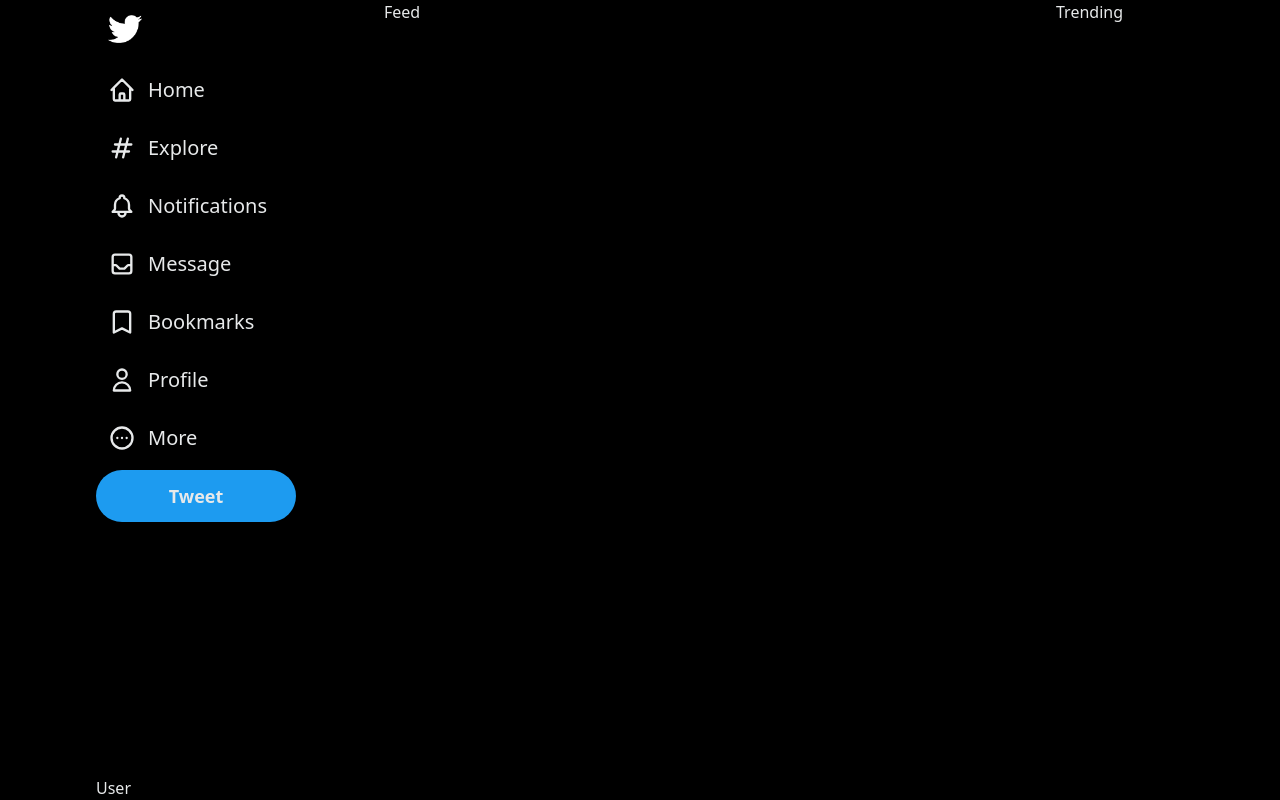
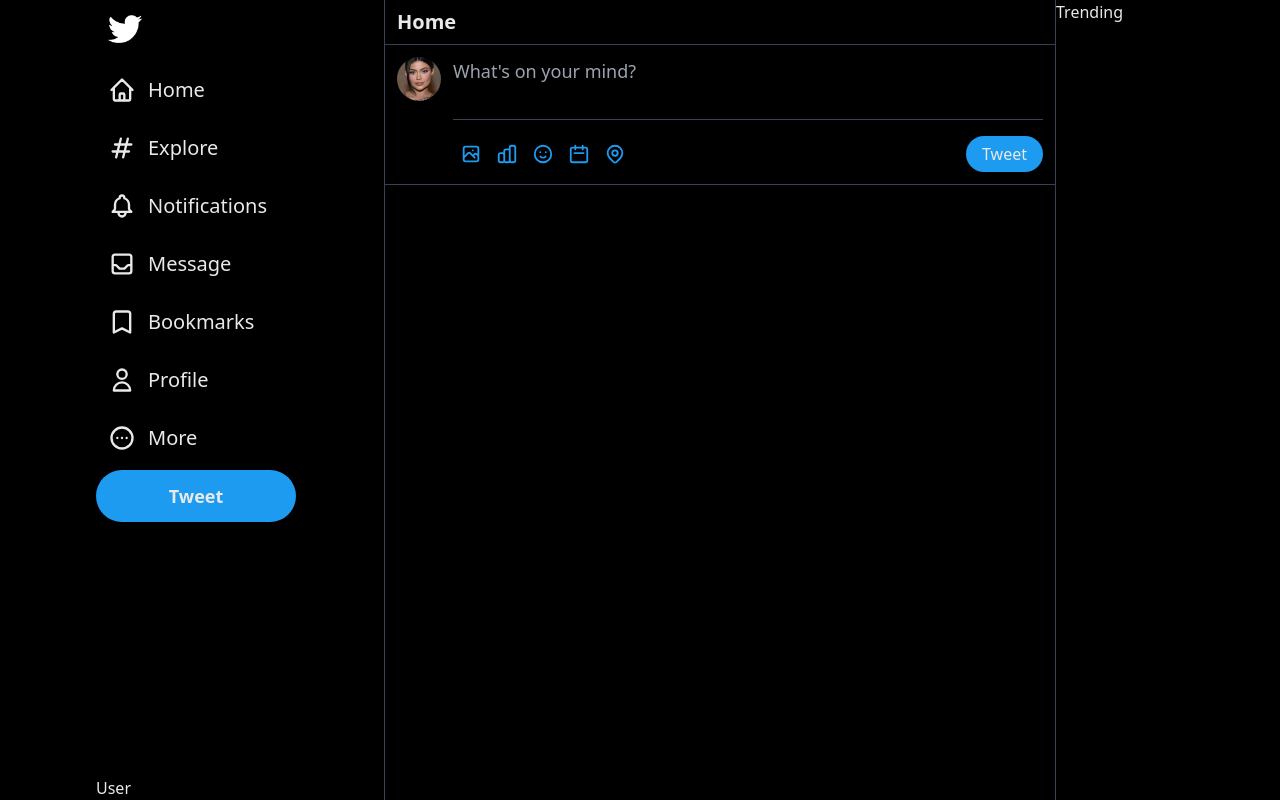
Before and after one commit to SethDimmer123/twitter-clone, a Next.js app: page / in a window 1280 px wide. Built offline with nearby package versions, Linux system fonts and the light colour scheme.

Commit message:
initial commit

```diff
--- a/components/Postfeed.js
+++ b/components/Postfeed.js
@@ -1,10 +1,17 @@
+import TweetInput from "./TweetInput";
+
 export default function PostsFeed() {
     return (//flex-grow makes sure the feed takes up most of the space
-        <div className="sm:ml-20 xl:ml-96 max-w-2xl flex-grow">
+        <div className="sm:ml-20 xl:ml-96 max-w-2xl flex-grow
+        border-gray-700 border-x">
             {/* small breakpoint margin-left of 20
                 extra large breakpoint margin-left 96
                 max width of the feed to cap the width of the feed */}
-            Feed
+                <div className="px-3 py-2 text-lg sm:text-xl font-bold
+                border-b border-gray-700 sticky top-0 z-50">
+                    Home
+                </div>
+                <TweetInput />
         </div>
     )
 }
--- a/components/Trending.js
+++ b/components/Trending.js
@@ -1,6 +1,7 @@
 export default function Trending(){
+    // the trending tab needs to disappear on smaller screens
     return(
-        <div>
+        <div className="hidden lg:flex">
             Trending
         </div>
     )
--- /dev/null
+++ b/components/TweetInput.js
@@ -0,0 +1,45 @@
+import {  CalendarIcon, ChartBarIcon, EmojiHappyIcon, LocationMarkerIcon, PhotographIcon } from "@heroicons/react/outline";
+
+export default function TweetInput(){
+    return (
+        <div className="flex space-x-3 p-3 border-b border-gray-700">
+            <img
+            className="w-11 h-11 rounded-full object-cover" src="/assets/kylie.png"/>
+
+            <div className="w-full">{/**takes entire width of the div */}
+                <textarea
+                placeholder="What's on your mind?"
+                className="bg-transparent resize-none outline-none w-full
+                min-h-[50px] text-lg"/>
+
+
+
+                <div className="flex justify-between border-t border-gray-700 pt-4">
+                {/* ICONS DIV */}
+                    <div className="flex space-x-0">
+                        <div className="iconAnimation">
+                        <PhotographIcon className="h-[22px] text-[#1d9bf0]" />
+                        </div>
+                        <div className="iconAnimation">
+                        <ChartBarIcon className="h-[22px] text-[#1d9bf0]" />
+                        </div>
+                        <div className="iconAnimation">
+                        <EmojiHappyIcon className="h-[22px] text-[#1d9bf0]" />
+                        </div>
+                        <div className="iconAnimation">
+                        <CalendarIcon className="h-[22px] text-[#1d9bf0]" />
+                        </div>
+                        <div className="iconAnimation">
+                        <LocationMarkerIcon className="h-[22px] text-[#1d9bf0]" />
+                        </div>
+
+                    </div>
+
+                    <button className="bg-[#1d9bf0] rounded-full px-4 py-1.5">
+                        Tweet
+                    </button>
+                </div>
+            </div>
+        </div>
+    )
+}
--- a/styles/globals.css
+++ b/styles/globals.css
@@ -15,3 +15,8 @@ becuase i gave a fixed height and width of 11.
 To fix that i put an xl breakpoint and set it to auto for width and height
 to display my content CORRECTLY  */
 }
+
+.iconAnimation{
+  @apply hover:bg-opacity-10 hover:bg-[#1d9bf0] rounded-full w-9 h-9
+  flex items-center justify-center cursor-pointer
+}
```
